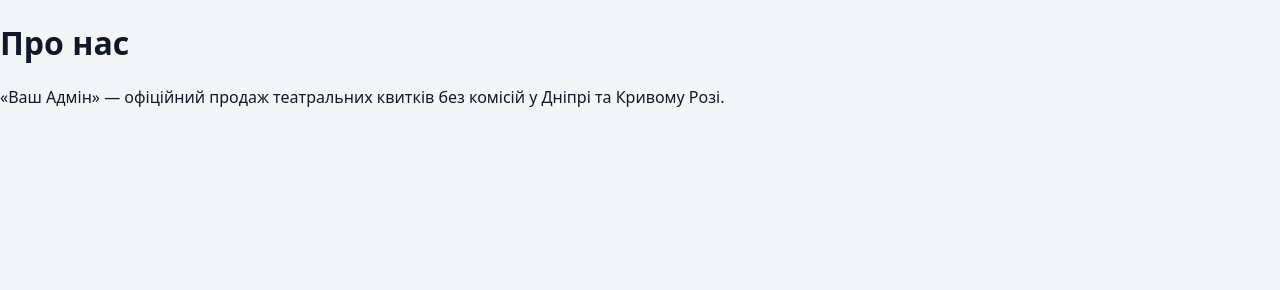
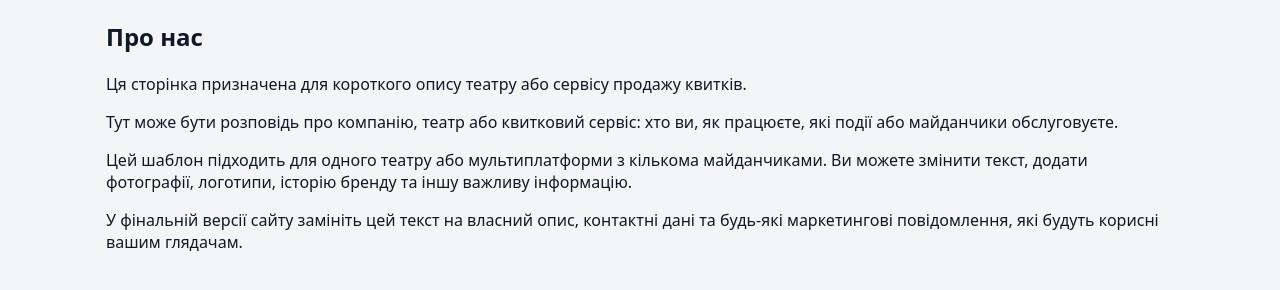
Before and after one commit to monks-commits/shablon, a plain HTML site: page about.html in a window 1280 px wide. Drawn offline with Linux system fonts and the light colour scheme.

Commit message:
Update about.html

```diff
--- a/about.html
+++ b/about.html
@@ -3,16 +3,51 @@
 <head>
   <meta charset="UTF-8" />
   <meta name="viewport" content="width=device-width, initial-scale=1" />
-  <title>Про нас — Ваш Адмін</title>
+  <title>Про нас — Театральні квитки онлайн</title>
   <link rel="stylesheet" href="/styles.css" />
 </head>
 <body>
+
+  <!-- Шапка -->
   <div id="site-header"></div>
+  <script type="module" src="/scripts/include.js"></script>
+
   <main class="main">
-    <h1>Про нас</h1>
-    <p class="meta">«Ваш Адмін» — офіційний продаж театральних квитків без комісій у Дніпрі та Кривому Розі.</p>
+
+    <!-- Заголовок сторінки -->
+    <section class="page-header">
+      <div class="container page-header__inner">
+        <h1 class="page-title">Про нас</h1>
+        <p class="page-subtitle">
+          Ця сторінка призначена для короткого опису театру або сервісу продажу квитків.
+        </p>
+      </div>
+    </section>
+
+    <!-- Основний текст -->
+    <section class="section">
+      <div class="container">
+        <div class="content">
+          <p>
+            Тут може бути розповідь про компанію, театр або квитковий сервіс:
+            хто ви, як працюєте, які події або майданчики обслуговуєте.
+          </p>
+          <p>
+            Цей шаблон підходить для одного театру або мультиплатформи з кількома майданчиками.
+            Ви можете змінити текст, додати фотографії, логотипи, історію бренду та іншу важливу інформацію.
+          </p>
+          <p>
+            У фінальній версії сайту замініть цей текст на власний опис, контактні дані
+            та будь-які маркетингові повідомлення, які будуть корисні вашим глядачам.
+          </p>
+        </div>
+      </div>
+    </section>
+
   </main>
+
+  <!-- Підвал -->
   <div id="site-footer"></div>
-  <script type="module" src="/scripts/include.js"></script>
+
 </body>
 </html>
```
